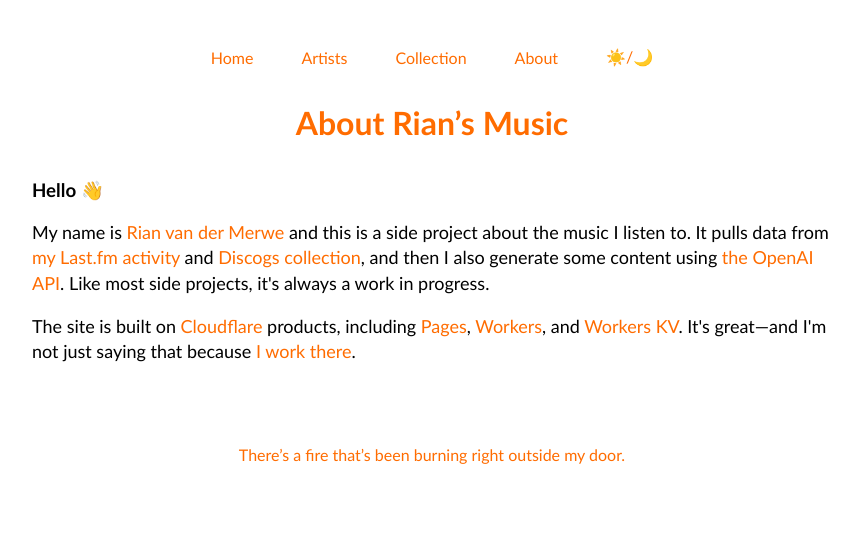
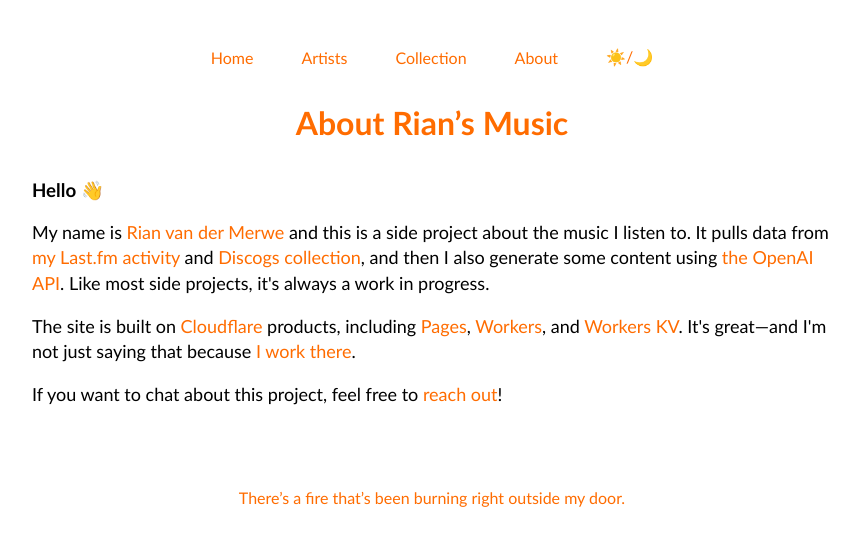
Before and after one commit to rianvdm/my-music-next, a Next.js app: page /about in a window 1280 px wide. Shown: the top 546 px of the page, without its empty margins (208-1067 px from the left). Built offline with nearby package versions, Linux system fonts and the light colour scheme.

Commit message:
Update page.js

```diff
--- a/app/about/page.js
+++ b/app/about/page.js
@@ -5,6 +5,7 @@ export default function AboutPage() {
         <h3>Hello 👋</h3>
           <p>My name is <a href="https://elezea.com">Rian van der Merwe</a> and this is a side project about the music I listen to. It pulls data from <a href="https://www.last.fm/user/bordesak">my Last.fm activity</a> and <a href="https://www.discogs.com/user/elezea-records/collection">Discogs collection</a>, and then I also generate some content using <a href="https://platform.openai.com/docs/overview">the OpenAI API</a>. Like most side projects, it's always a work in progress.</p>
           <p>The site is built on <a href="https://cloudflare.com">Cloudflare</a> products, including <a href="https://pages.cloudflare.com/">Pages</a>, <a href="https://workers.cloudflare.com/">Workers</a>, and <a href="https://developers.cloudflare.com/kv/">Workers KV</a>. It's great—and I'm not just saying that because <a href="https://elezea.com/portfolio/">I work there</a>.</p>
+          <p>If you want to chat about this project, feel free to <a href="https://elezea.com/contact/">reach out</a>!</p>
     </div>
   );
 }
```
